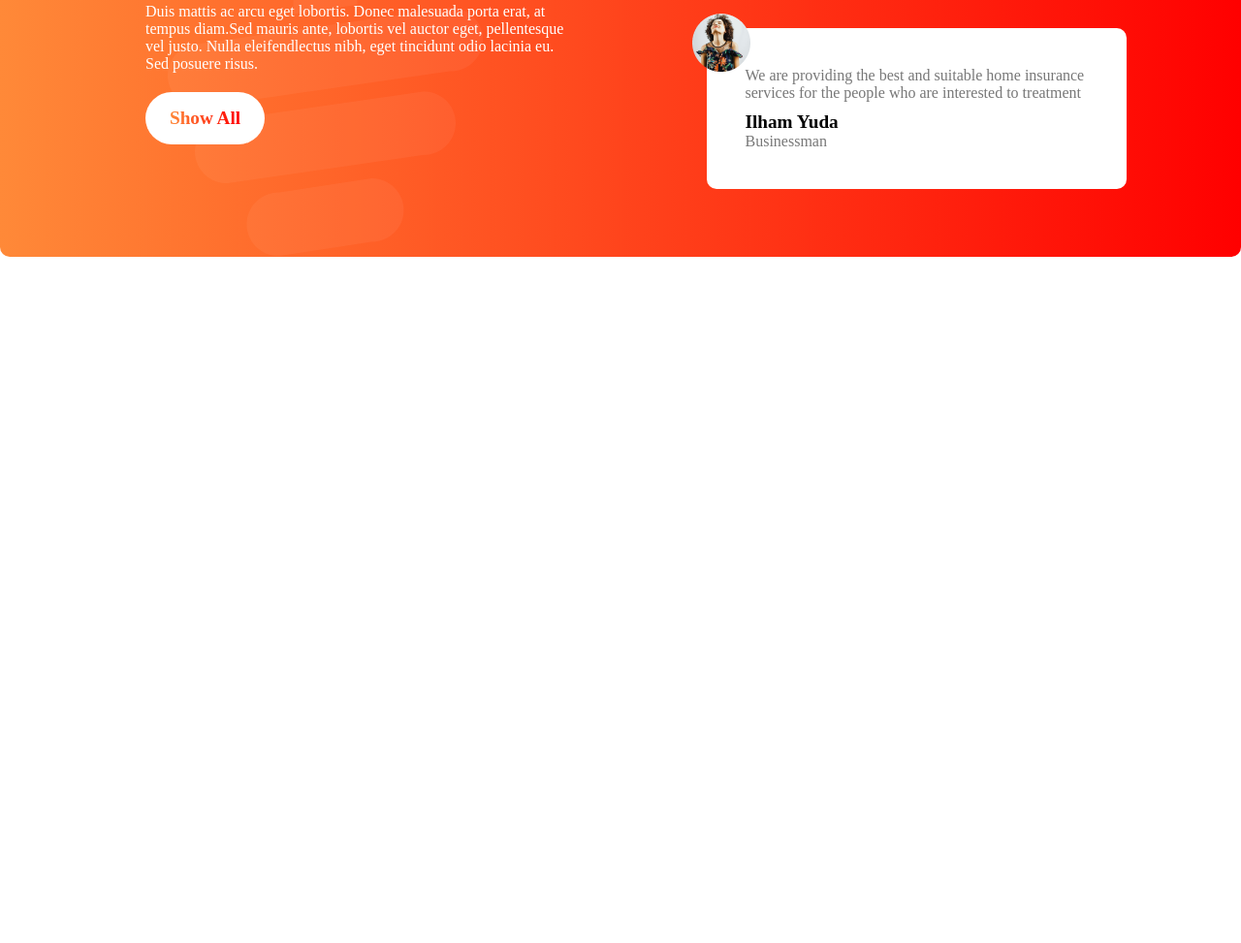
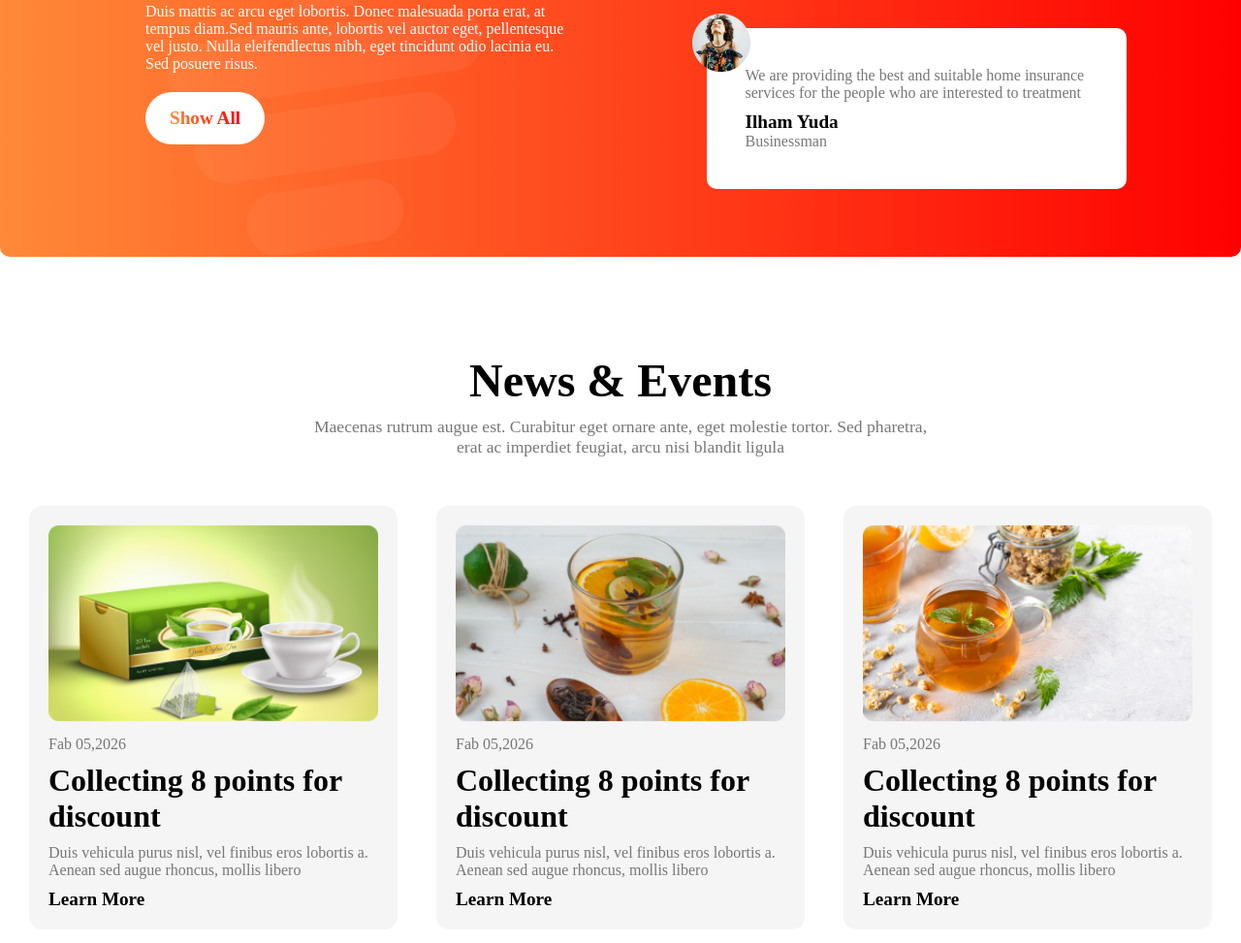
Before and after one commit to Shazzad501/Tea_shop, a plain HTML site: page index.html in a window 1280 px wide. Shown: the part 2938-3911 px from the top of the page at 97% size. Before the commit the page ends 3303 px from the top, so only its background shows below. Drawn offline with Linux system fonts and the light colour scheme; a web font is replaced by a local one.

Commit message:
blog section done

```diff
--- a/index.html
+++ b/index.html
@@ -193,6 +193,38 @@
     </div>
    </section>
   <!-- Client section end -->
+
+  <!-- Blog section start -->
+   <section class="blog">
+    <div class="blog-content">
+      <h2>News & Events</h2>
+      <p>Maecenas rutrum augue est. Curabitur eget ornare ante, eget molestie tortor. Sed pharetra, <br>erat ac imperdiet feugiat, arcu nisi blandit ligula</p>
+    </div>
+    <div class="blog-card">
+      <div class="blog-1">
+        <img src="assets/news-1.png" alt="">
+        <p>Fab 05,2026</p>
+        <h4>Collecting 8 points for discount</h4>
+        <p>Duis vehicula purus nisl, vel finibus eros lobortis a. Aenean sed augue rhoncus, mollis libero</p>
+        <h6><a href="">Learn More</a></h6>
+      </div>
+      <div class="blog-2">
+        <img src="assets/news-2.png" alt="">
+        <p>Fab 05,2026</p>
+        <h4>Collecting 8 points for discount</h4>
+        <p>Duis vehicula purus nisl, vel finibus eros lobortis a. Aenean sed augue rhoncus, mollis libero</p>
+        <h6><a href="">Learn More</a></h6>
+      </div>
+      <div class="blog-3">
+        <img src="assets/news-3.png" alt="">
+        <p>Fab 05,2026</p>
+        <h4>Collecting 8 points for discount</h4>
+        <p>Duis vehicula purus nisl, vel finibus eros lobortis a. Aenean sed augue rhoncus, mollis libero</p>
+        <h6><a href="">Learn More</a></h6>
+      </div>
+    </div>
+   </section>
+  <!-- Blog section end -->
   </main>
   <!-- Main body close -->
 
--- a/styles/style.css
+++ b/styles/style.css
@@ -393,3 +393,50 @@ color:#FF7400;
   left: -15px;
 }
 /* Client section style end */
+
+/* Blog section style start */
+.blog-content{
+  text-align: center;
+}
+.blog-content h2{
+  font-size: 3rem;
+  font-weight: 800;
+  margin-bottom: 10px;
+}
+.blog-content p{
+font-size: 1.1rem;
+font-weight: 500;
+color: var(--secondery-color);
+}
+.blog-card{
+  display: flex;
+  flex-direction: row;
+  padding-top: 50px;
+  gap:40px;
+}
+.blog-card div{
+  width: 33%;
+  padding: 20px;
+  border-radius: 13px;
+  background-color: whitesmoke;
+}
+.blog-card div img {
+  width: 100%;
+}
+.blog-card div p{
+  font-size: 1rem;
+  font-weight: 500;
+  color: var(--secondery-color);
+  margin-top: 10px;
+}
+.blog-card div h4{
+  font-size: 2rem;
+  font-weight: 700;
+  margin-top:10px ;
+}
+.blog-card div h6 {
+  font-size:1.2rem;
+  font-weight: 800;
+  margin-top:10px;
+}
+/* Blog section style end */
```
